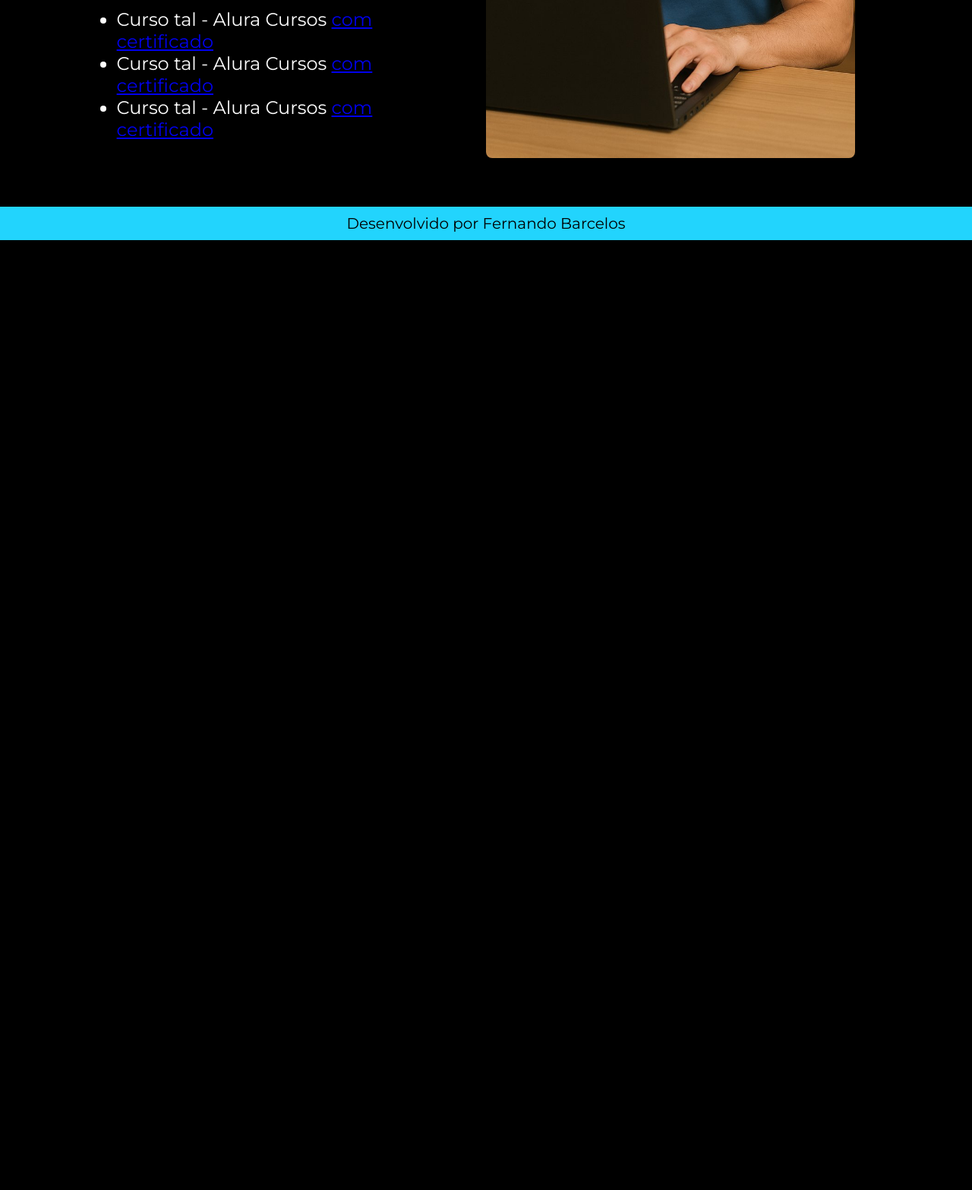
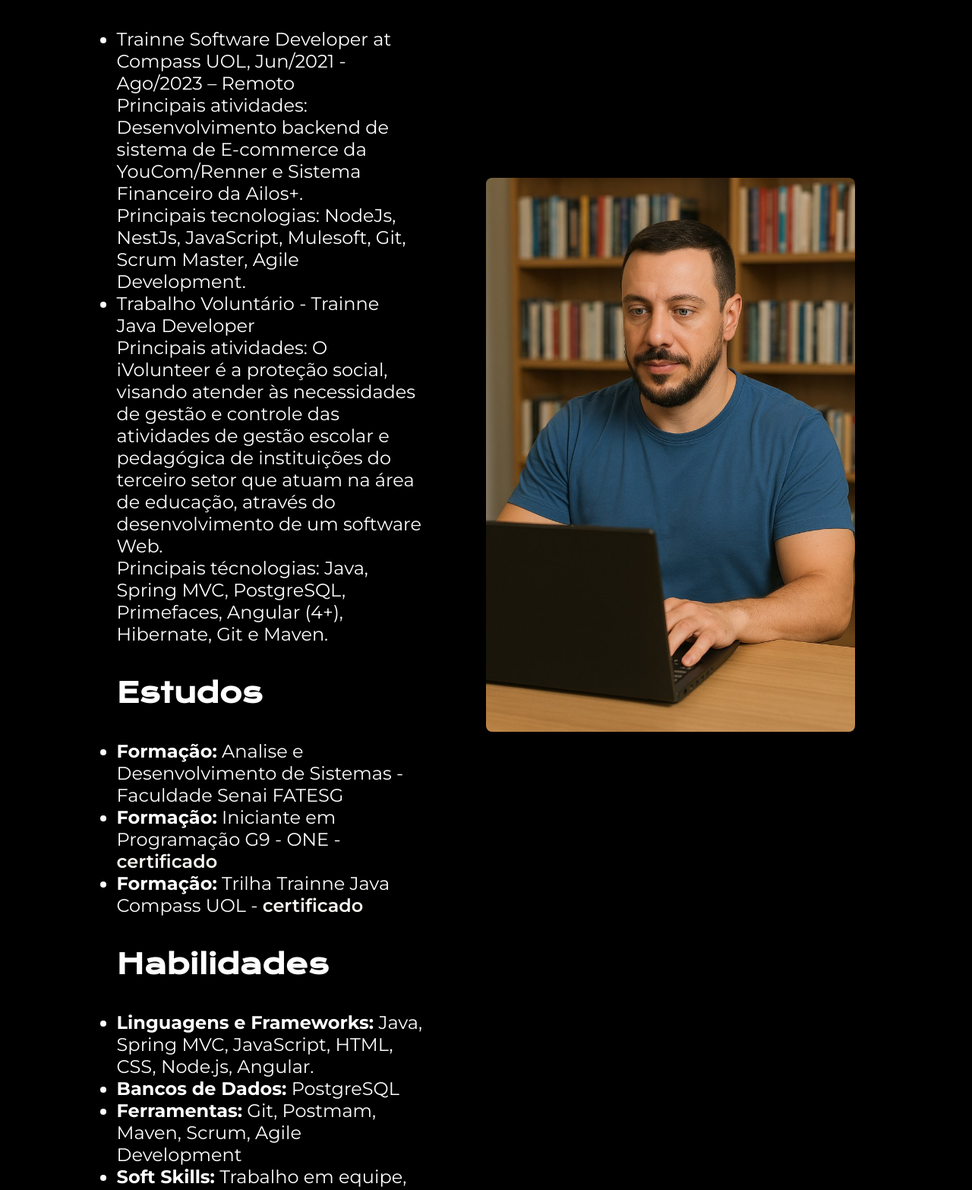
Before and after one commit to fernandobarceloos/portifolio, a plain HTML site: page experience.html in a window 1280 px wide. Shown: the part 640-2206 px from the top of the page at 76% size. Before the commit the page ends 956 px from the top, so only its background shows below. Drawn offline with nearby package versions, Linux system fonts and the light colour scheme.

Commit message:
Atualizacao do portifolio

```diff
--- a/experience.html
+++ b/experience.html
@@ -1,11 +1,13 @@
 <!DOCTYPE html>
 <html lang="pt-br">
+
 <head>
     <meta charset="UTF-8">
     <meta name="viewport" content="width=device-width, initial-scale=1.0">
     <link rel="stylesheet" href="./styles/style.css">
     <title>Curriculo</title>
 </head>
+
 <body>
     <header class="cabecalho">
         <nav class="cabecalho_menu">
@@ -19,21 +21,57 @@
         <section class="apresentacao_conteudo">
             <h1 class="apresentacao_conteudo_titulo">Currículo</h1>
             <p class="apresentacao_conteudo_texto">
-                Apresentação e informações principais
+                Sou desenvolvedor em formação com experiência em projetos de backend e integração de sistemas.
+    Atuei em ambientes ágeis, contribuindo para soluções em e-commerce e sistemas financeiros.
+    Tenho interesse em arquitetura de software, boas práticas de desenvolvimento e sempre busco
+    evoluir minhas habilidades técnicas e interpessoais.
             </p>
             <h2 class="apresentacao_conteudo_titulo">Experiências</h2>
             <ul class="apresentacao_conteudo_texto">
-                <li> Empresa tal (2020 - 2021) - fazia isso e aquilo </li>
-                <li> Empresa tal (2021 - 2023) - fazia isso e aquilo </li>
+                <li> Trainne Software Developer at Compass UOL, Jun/2021 - Ago/2023 – Remoto
+                    <p class="apresentacao_conteudo_texto">Principais atividades: Desenvolvimento backend de sistema de E-commerce da YouCom/Renner e
+                        Sistema
+                        Financeiro da Ailos+.</p>
+
+                    <p class="apresentacao_conteudo_texto">Principais tecnologias: NodeJs, NestJs, JavaScript, Mulesoft, Git, Scrum Master, Agile
+                        Development.</p>
+                </li>
+
+                <li> Trabalho Voluntário - Trainne Java Developer
+                    <p class="apresentacao_conteudo_texto">Principais atividades: O iVolunteer é a proteção social, visando atender às necessidades de
+                        gestão e
+                        controle das atividades de gestão escolar e pedagógica de instituições do terceiro setor que
+                        atuam
+                        na área de educação, através do desenvolvimento de um software Web.</p>
+
+                    <p class="apresentacao_conteudo_texto">Principais técnologias: Java, Spring MVC, PostgreSQL, Primefaces, Angular (4+), Hibernate, Git e
+                        Maven.</p>
+                </li>
             </ul>
             <h2 class="apresentacao_conteudo_titulo">Estudos</h2>
             <div class="apresentacao_conteudo_texto">
+                <ul class="apresentacao_conteudo_texto">
+                    <li><strong>Formação:</strong> Analise e Desenvolvimento de Sistemas - Faculdade Senai FATESG</li>
+                    <li><strong>Formação:</strong> Iniciante em Programação G9 - ONE - <a class="botao"
+                            href="https://cursos.alura.com.br/user/fernando-costa5/fullCertificate/e53869b5909c5e7e6bffb1baf7a218c6">
+                            certificado</a> </li>
+                    <li><strong>Formação:</strong> Trilha Trainne Java Compass UOL - <a class="botao"
+                            href="https://cursos.alura.com.br/user/fernandobarcelos/fullCertificate/8d24ba72b4d74d351d09b967c5a479be">
+                            certificado</a></li>
+                </ul>
+            </div>
+            <h2 class="apresentacao_conteudo_titulo">Habilidades</h2>
             <ul class="apresentacao_conteudo_texto">
-                <li>Curso tal - Alura Cursos <a href="linkdocertificado">com certificado</a> </li>
-                <li>Curso tal - Alura Cursos <a href="linkdocertificado">com certificado</a></li>
-                <li>Curso tal - Alura Cursos <a href="linkdocertificado">com certificado</a></li>
+                <li><strong>Linguagens e Frameworks:</strong> Java, Spring MVC, JavaScript, HTML, CSS, Node.js, Angular.
+                </li>
+                <li><strong>Bancos de Dados:</strong> PostgreSQL</li>
+                <li><strong>Ferramentas:</strong> Git, Postmam, Maven, Scrum, Agile Development</li>
+                <li><strong>Soft Skills:</strong> Trabalho em equipe, Comunicação, Adaptabilidade</li>
+                <li><strong>Idiomas:</strong> Inglês Intermediário e Espanhol Básico</li>
             </ul>
-            </div>
+
+        <a class="botao" href="./assets/resume_fernando.pdf" download>📄 Baixar Currículo em PDF</a>
+
         </section>
         <img class="foto" src="./assets/fernando_imagem.jpg" alt="Foto do Fernando programando criado pela IA">
     </main>
@@ -41,4 +79,5 @@
         <p>Desenvolvido por Fernando Barcelos</p>
     </footer>
 </body>
+
 </html>
--- a/styles/style.css
+++ b/styles/style.css
@@ -5,6 +5,7 @@
     --cor-secundaria: #fefefe;
     --cor-terciaria: #22d4fd;
     --cor-hover: #272727;
+    --cor-semibranca: #FAF8F1;
 
     --fonte-primaria: "Krona One", sans-serif;
     --fonte-secundaria: "Montserrat", sans-serif;
@@ -125,11 +126,6 @@ body{
 
 }
 
-.apresentacao__conteudo__texto a{
-    text-decoration: none;
-    color: var(--cor-terciaria);
-}
-
 @media (max-width: 1200px) {
     .cabecalho {
         padding: 4%;
@@ -147,3 +143,18 @@ body{
     }
 
 }
+
+.botao {
+  display: inline-block;
+  color: var(--cor-semibranca);
+  font-size: 1.5rem;
+  font-family: var(--fonte-secundaria);
+  font-weight: 600;
+  text-decoration: none;
+  cursor: pointer;
+  transition: color 0.2s ease;
+}
+
+.botao:hover {
+  color: #0ca4c7;
+}
```
Also changed, not shown: about.html (+20 -2 lines), index.html (+4 -3 lines), 1 other file.
